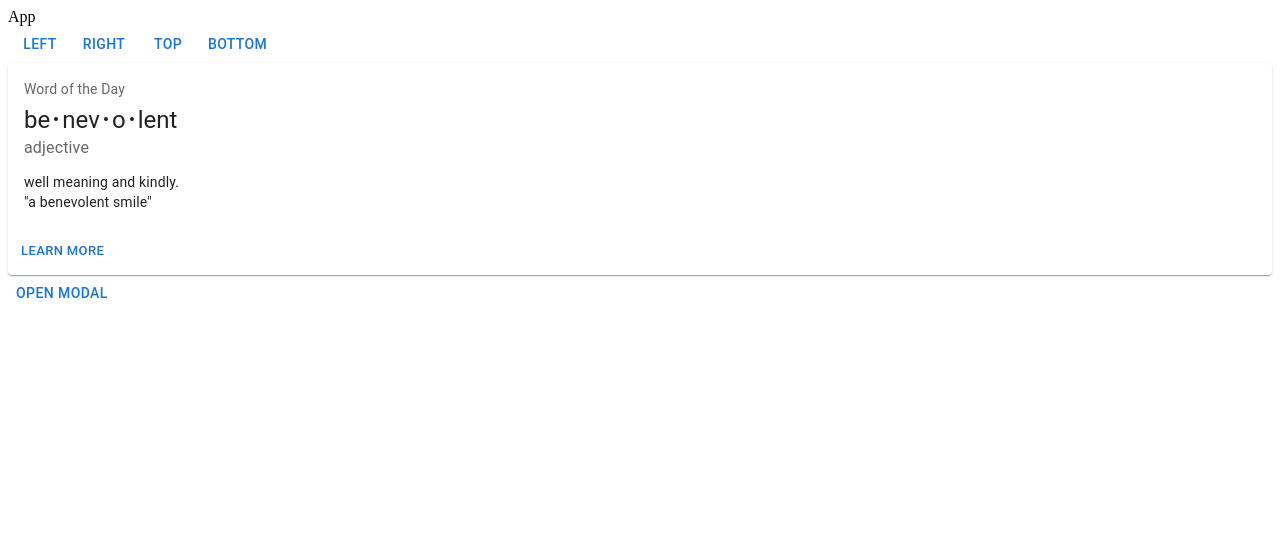
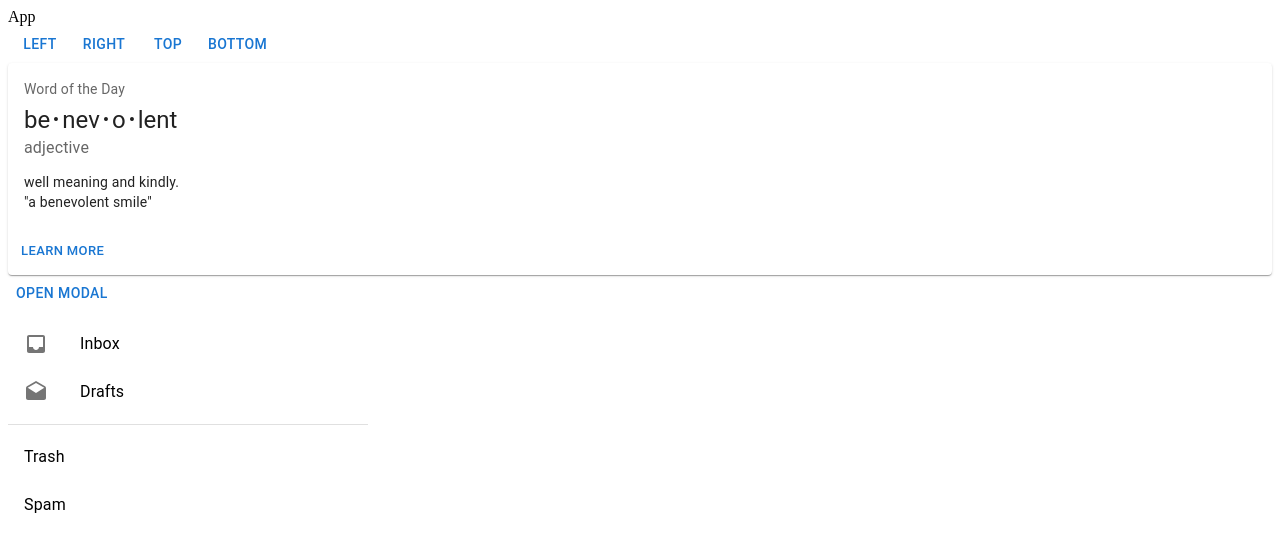
Before and after one commit to Ajeett01/Lodu, a React (Create React App) app: page / in a window 1280 px wide. Shown: the top 552 px of the page. Built offline with nearby package versions, Linux system fonts and the light colour scheme.

Commit message:
ListAddee

```diff
--- a/src/App.js
+++ b/src/App.js
@@ -6,6 +6,7 @@
 import BasicButtons from './Button';
 import { CheckBox } from '@mui/icons-material';
 import Checkboxes from './checkbox';
+import BasicList from './List';
 
 const App = () => {
   return (
@@ -14,6 +15,7 @@
       <TemporaryDrawer />
       <BasicCard/>
       <BasicModal/>
+      <BasicList/>
     </div>
   );
 }
--- /dev/null
+++ b/src/List.js
@@ -0,0 +1,52 @@
+import * as React from 'react';
+import Box from '@mui/material/Box';
+import List from '@mui/material/List';
+import ListItem from '@mui/material/ListItem';
+import ListItemButton from '@mui/material/ListItemButton';
+import ListItemIcon from '@mui/material/ListItemIcon';
+import ListItemText from '@mui/material/ListItemText';
+import Divider from '@mui/material/Divider';
+import InboxIcon from '@mui/icons-material/Inbox';
+import DraftsIcon from '@mui/icons-material/Drafts';
+
+export default function BasicList() {
+  return (
+    <Box sx={{ width: '100%', maxWidth: 360, bgcolor: 'background.paper' }}>
+      <nav aria-label="main mailbox folders">
+        <List>
+          <ListItem disablePadding>
+            <ListItemButton>
+              <ListItemIcon>
+                <InboxIcon />
+              </ListItemIcon>
+              <ListItemText primary="Inbox" />
+            </ListItemButton>
+          </ListItem>
+          <ListItem disablePadding>
+            <ListItemButton>
+              <ListItemIcon>
+                <DraftsIcon />
+              </ListItemIcon>
+              <ListItemText primary="Drafts" />
+            </ListItemButton>
+          </ListItem>
+        </List>
+      </nav>
+      <Divider />
+      <nav aria-label="secondary mailbox folders">
+        <List>
+          <ListItem disablePadding>
+            <ListItemButton>
+              <ListItemText primary="Trash" />
+            </ListItemButton>
+          </ListItem>
+          <ListItem disablePadding>
+            <ListItemButton component="a" href="#simple-list">
+              <ListItemText primary="Spam" />
+            </ListItemButton>
+          </ListItem>
+        </List>
+      </nav>
+    </Box>
+  );
+}
```
